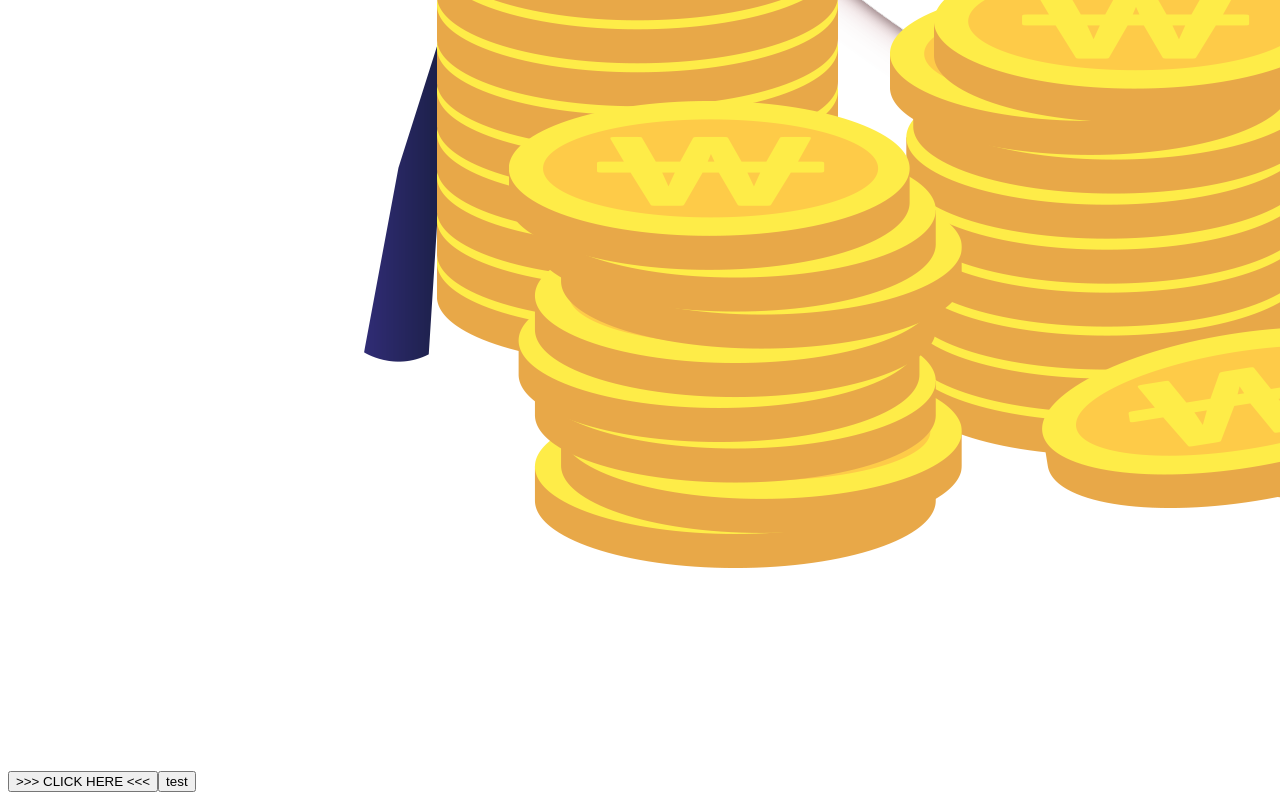
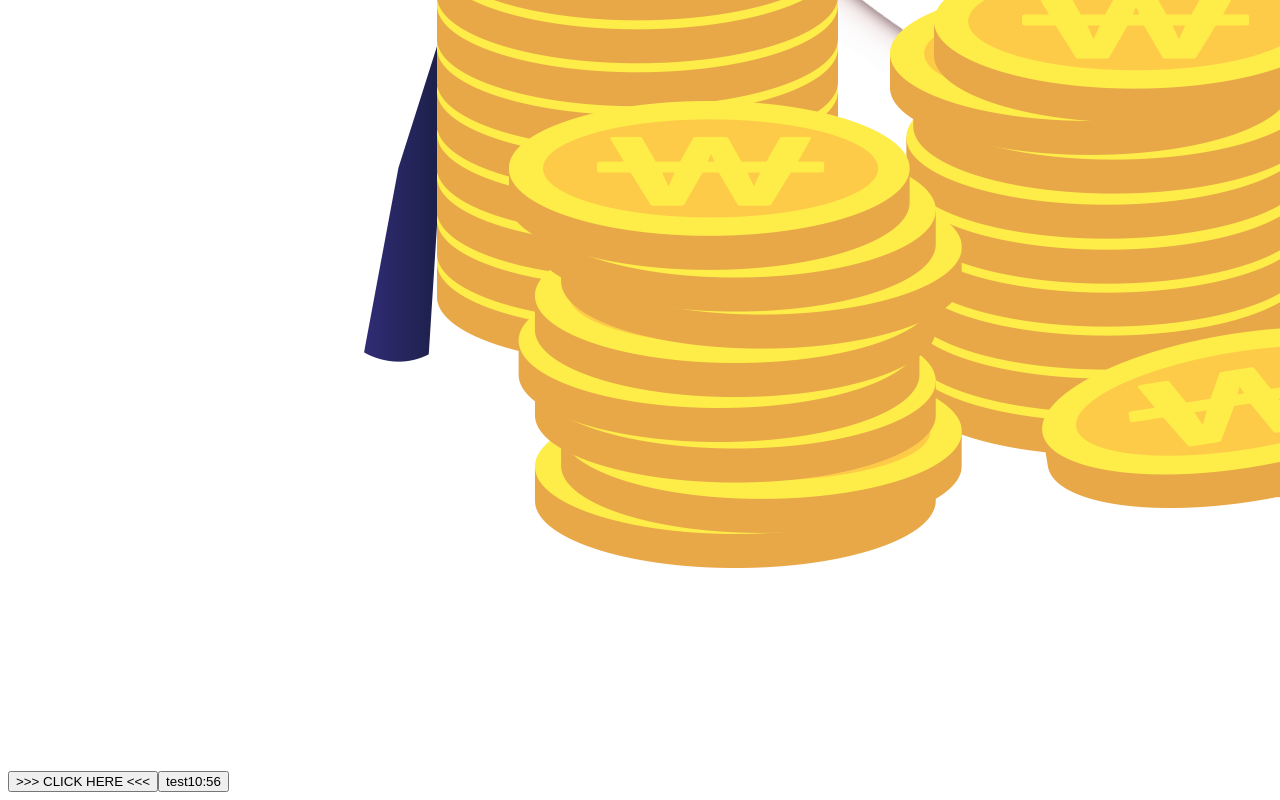
Before and after one commit to widalida26/moazone, a React (Create React App) app in the folder client/: page / in a window 1280 px wide. Shown: the part 3241-4041 px from the top of the page. Built offline with nearby package versions, Linux system fonts and the light colour scheme; the HTML template or start-up script is replaced by a standard one; what react-native would draw is missing.

Commit message:
test : debug change

```diff
--- a/client/src/pages/Main.jsx
+++ b/client/src/pages/Main.jsx
@@ -27,7 +27,7 @@ const Main = () => {
       <button className="main-button enter-button" onClick={onClickMainButton}>
         {mainButtonText}
       </button>
-      <button onClick={onClickTestButton}>test</button>
+      <button onClick={onClickTestButton}>test10:56</button>
     </div>
   );
 };
```
